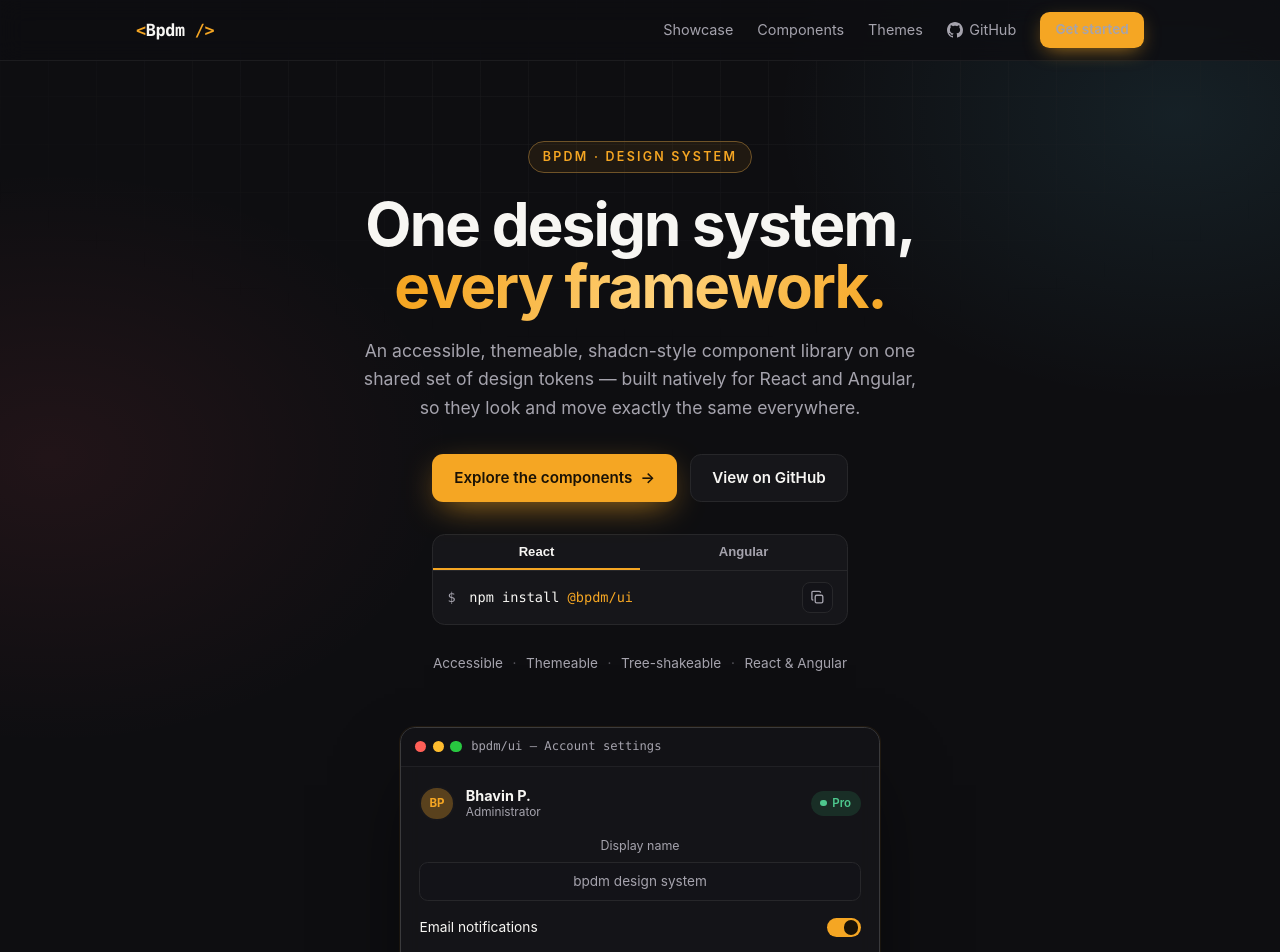
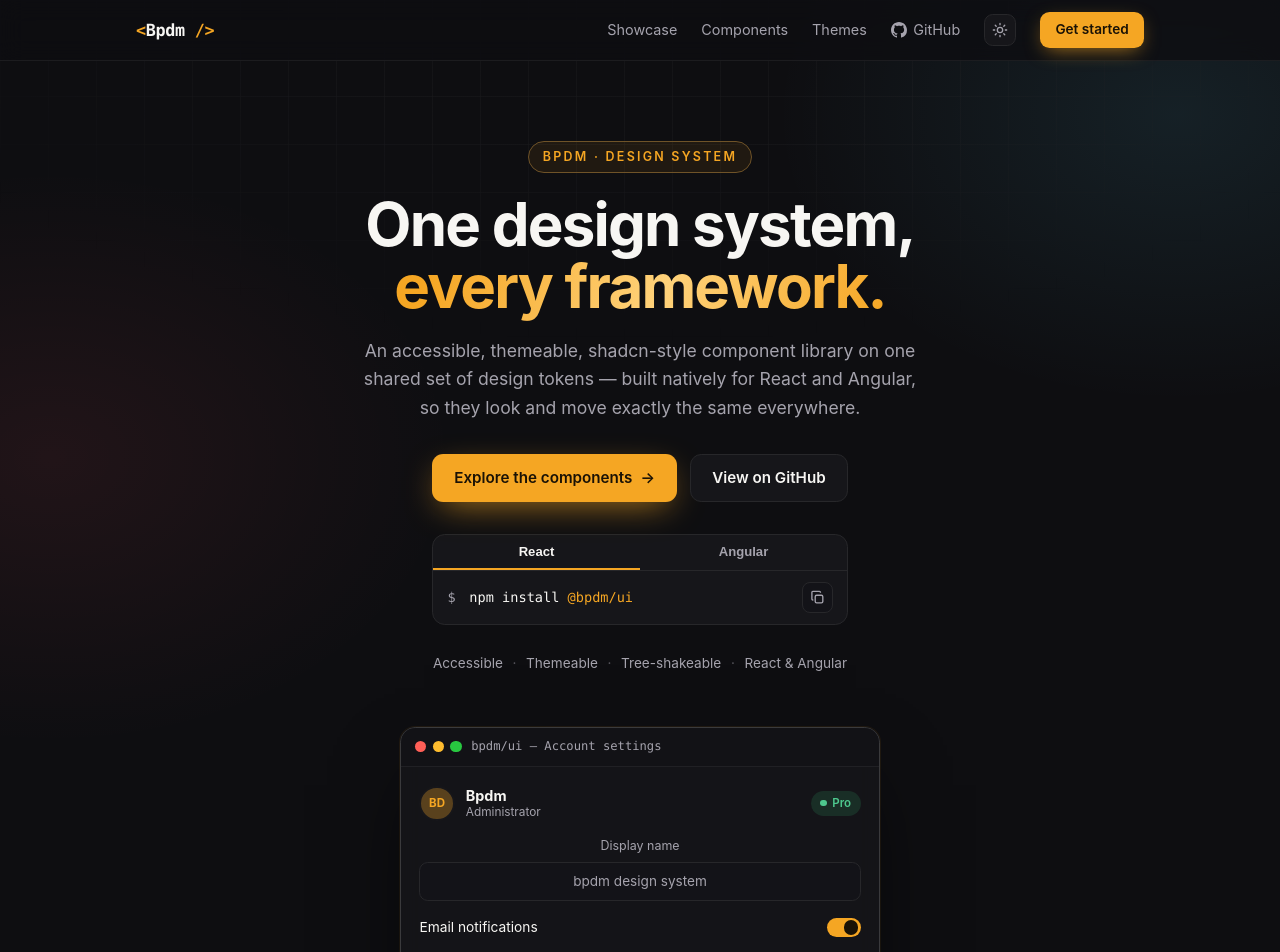
Before and after one commit to bpdm-hq/bpdm-ui, a Next.js app in the folder apps/landing/: page / in a window 1280 px wide. Shown: the top 952 px of the page. Built offline with nearby package versions, Linux system fonts and the light colour scheme.

Commit message:
landing: fix nav CTA contrast, replace author name with bpdm, add light/dark theme toggle (no-flash + system pref)

```diff
--- a/apps/landing/app/globals.css
+++ b/apps/landing/app/globals.css
@@ -12,6 +12,16 @@
   --ease: cubic-bezier(0.22, 1, 0.36, 1);
   --maxw: 66rem;
 }
+/* light theme — overrides the neutral palette; amber/react/angular stay shared */
+[data-theme="light"] {
+  --bg: #fbfbfa;
+  --bg-soft: #f3f3f1;
+  --card: #ffffff;
+  --card-hover: #f6f6f4;
+  --border: #e6e4df;
+  --fg: #1c1a17;
+  --muted: #6b6862;
+}
 * { box-sizing: border-box; margin: 0; padding: 0; }
 html { scroll-behavior: smooth; }
 body {
@@ -20,6 +30,7 @@ body {
   color: var(--fg);
   line-height: 1.6;
   -webkit-font-smoothing: antialiased;
+  transition: background-color 0.25s var(--ease), color 0.25s var(--ease);
   background-image: radial-gradient(
     55rem 32rem at 50% -8%,
     color-mix(in srgb, var(--primary) 11%, transparent),
@@ -285,15 +296,25 @@ h1 .amber {
 .btn-primary { box-shadow: 0 10px 34px -10px color-mix(in srgb, var(--primary) 78%, transparent); }
 .btn-primary:hover { box-shadow: 0 16px 46px -10px color-mix(in srgb, var(--primary) 92%, transparent); }
 
-/* nav CTA button */
-.nav-cta {
+/* nav CTA button — selector outranks `.nav-links a` so the dark label stays readable */
+.nav-links a.nav-cta {
   padding: 0.45rem 0.95rem; border-radius: 0.6rem; background: var(--primary); color: #1a1205;
   font-weight: 600; font-size: 0.85rem; text-decoration: none;
   box-shadow: 0 6px 20px -6px color-mix(in srgb, var(--primary) 70%, transparent);
   transition: transform 0.2s var(--ease), box-shadow 0.2s var(--ease);
 }
-.nav-cta:hover { transform: translateY(-1px); box-shadow: 0 10px 28px -6px color-mix(in srgb, var(--primary) 88%, transparent); }
-@media (max-width: 640px) { .nav-cta { display: none; } }
+.nav-links a.nav-cta:hover { color: #1a1205; transform: translateY(-1px); box-shadow: 0 10px 28px -6px color-mix(in srgb, var(--primary) 88%, transparent); }
+@media (max-width: 640px) { .nav-links a.nav-cta { display: none; } }
+
+/* theme toggle */
+.theme-toggle {
+  display: grid; place-items: center; width: 2rem; height: 2rem; border-radius: 0.55rem;
+  border: 1px solid var(--border); background: var(--card); color: var(--muted); cursor: pointer;
+  transition: color 0.2s var(--ease), border-color 0.2s var(--ease), background 0.2s var(--ease);
+}
+.theme-toggle:hover { color: var(--fg); border-color: color-mix(in srgb, var(--fg) 30%, var(--border)); }
+.theme-toggle:focus-visible { outline: none; box-shadow: 0 0 0 2px var(--bg), 0 0 0 4px var(--primary); }
+.theme-toggle svg { width: 1rem; height: 1rem; }
 
 /* ── window chrome (hero product shot + code) ─────────── */
 .window-bar { display: flex; align-items: center; gap: 0.6rem; padding: 0.6rem 0.85rem; border-bottom: 1px solid color-mix(in srgb, var(--border) 70%, transparent); background: color-mix(in srgb, var(--bg-soft) 70%, transparent); }
--- a/apps/landing/app/layout.tsx
+++ b/apps/landing/app/layout.tsx
@@ -29,8 +29,8 @@ export const metadata: Metadata = {
     "accessible components",
     "themeable ui",
   ],
-  authors: [{ name: "Bhavin P. Devamorari", url: SITE }],
-  creator: "Bhavin P. Devamorari",
+  authors: [{ name: "bpdm", url: SITE }],
+  creator: "bpdm",
   alternates: { canonical: "/" },
   openGraph: {
     type: "website",
@@ -52,9 +52,16 @@ export const metadata: Metadata = {
 };
 
 export const viewport: Viewport = {
-  themeColor: "#0e0e11",
-  colorScheme: "dark",
+  themeColor: [
+    { media: "(prefers-color-scheme: dark)", color: "#0e0e11" },
+    { media: "(prefers-color-scheme: light)", color: "#fbfbfa" },
+  ],
+  colorScheme: "dark light",
 };
+
+// Runs before paint: pick the saved theme (or system preference) and set it on
+// <html>, so there's no flash of the wrong theme. SSR defaults to dark.
+const THEME_INIT = `(function(){try{var t=localStorage.getItem('bpdm-theme');if(t!=='light'&&t!=='dark'){t=(window.matchMedia&&window.matchMedia('(prefers-color-scheme: light)').matches)?'light':'dark';}document.documentElement.dataset.theme=t;}catch(e){}})();`;
 
 // Structured data: the site + the software (component library) it documents.
 const jsonLd = {
@@ -66,12 +73,12 @@ const jsonLd = {
       url: SITE,
       name: "bpdm/ui",
       description: DESCRIPTION,
-      publisher: { "@id": `${SITE}/#person` },
+      publisher: { "@id": `${SITE}/#org` },
     },
     {
-      "@type": "Person",
-      "@id": `${SITE}/#person`,
-      name: "Bhavin P. Devamorari",
+      "@type": "Organization",
+      "@id": `${SITE}/#org`,
+      name: "bpdm",
       url: SITE,
     },
     {
@@ -82,7 +89,7 @@ const jsonLd = {
       operatingSystem: "Web",
       description: DESCRIPTION,
       url: SITE,
-      author: { "@id": `${SITE}/#person` },
+      author: { "@id": `${SITE}/#org` },
       offers: { "@type": "Offer", price: "0", priceCurrency: "USD" },
       license: "https://opensource.org/licenses/MIT",
     },
@@ -134,6 +141,7 @@ export default function RootLayout({ children }: { children: React.ReactNode })
     // silences only those top-level attribute mismatches, not the rest of the tree.
     <html lang="en" data-theme="dark" suppressHydrationWarning>
       <body suppressHydrationWarning>
+        <script dangerouslySetInnerHTML={{ __html: THEME_INIT }} />
         {children}
         <script
           type="application/ld+json"
--- a/apps/landing/app/page.tsx
+++ b/apps/landing/app/page.tsx
@@ -1,5 +1,6 @@
 import type { CSSProperties } from "react";
 import { InstallTabs } from "./install-tabs";
+import { ThemeToggle } from "./theme-toggle";
 
 const REACT_DOCS = "/react/?path=/docs/introduction--docs";
 const ANGULAR_DOCS = "/angular/?path=/docs/introduction--docs";
@@ -40,6 +41,7 @@ export default function Home() {
               </svg>
               GitHub
             </a>
+            <ThemeToggle />
             <a className="nav-cta" href={REACT_DOCS}>Get started</a>
           </nav>
         </div>
@@ -85,9 +87,9 @@ export default function Home() {
                 <div className="window-body">
                   <div className="panel">
                     <div className="panel-head">
-                      <span className="d-avatar" style={{ background: "color-mix(in srgb, var(--primary) 30%, var(--card))", color: "var(--primary)" }}>BP</span>
+                      <span className="d-avatar" style={{ background: "color-mix(in srgb, var(--primary) 30%, var(--card))", color: "var(--primary)" }}>BD</span>
                       <div className="panel-id">
-                        <strong>Bhavin P.</strong>
+                        <strong>Bpdm</strong>
                         <span>Administrator</span>
                       </div>
                       <span className="d-badge d-badge-success" style={{ marginLeft: "auto" }}><i></i> Pro</span>
@@ -194,7 +196,7 @@ export default function Home() {
               <div className="demo">
                 <span className="demo-label">Avatars</span>
                 <div className="demo-row d-avatars">
-                  <span className="d-avatar" style={{ background: "color-mix(in srgb, var(--primary) 30%, var(--card))", color: "var(--primary)" }}>BP</span>
+                  <span className="d-avatar" style={{ background: "color-mix(in srgb, var(--primary) 30%, var(--card))", color: "var(--primary)" }}>BD</span>
                   <span className="d-avatar" style={{ background: "color-mix(in srgb, var(--react) 26%, var(--card))", color: "var(--react)" }}>RX</span>
                   <span className="d-avatar" style={{ background: "color-mix(in srgb, var(--angular) 26%, var(--card))", color: "var(--angular)" }}>NG</span>
                   <span className="d-avatar d-avatar-more">+12</span>
--- /dev/null
+++ b/apps/landing/app/theme-toggle.tsx
@@ -0,0 +1,47 @@
+"use client";
+
+import { useEffect, useState } from "react";
+
+type Theme = "light" | "dark";
+
+/** Light/dark toggle — flips `data-theme` on <html> and persists to localStorage. */
+export function ThemeToggle() {
+  const [theme, setTheme] = useState<Theme>("dark");
+
+  // sync from the attribute the no-flash inline script already set
+  useEffect(() => {
+    const current = (document.documentElement.dataset.theme as Theme) || "dark";
+    setTheme(current);
+  }, []);
+
+  const toggle = () => {
+    const next: Theme = theme === "dark" ? "light" : "dark";
+    setTheme(next);
+    document.documentElement.dataset.theme = next;
+    try {
+      localStorage.setItem("bpdm-theme", next);
+    } catch {
+      /* storage unavailable */
+    }
+  };
+
+  return (
+    <button
+      type="button"
+      className="theme-toggle"
+      aria-label={theme === "dark" ? "Switch to light theme" : "Switch to dark theme"}
+      onClick={toggle}
+    >
+      {theme === "dark" ? (
+        <svg viewBox="0 0 24 24" fill="none" stroke="currentColor" strokeWidth="2" strokeLinecap="round" strokeLinejoin="round" aria-hidden="true">
+          <circle cx="12" cy="12" r="4" />
+          <path d="M12 2v2M12 20v2M4.9 4.9l1.4 1.4M17.7 17.7l1.4 1.4M2 12h2M20 12h2M4.9 19.1l1.4-1.4M17.7 6.3l1.4-1.4" />
+        </svg>
+      ) : (
+        <svg viewBox="0 0 24 24" fill="none" stroke="currentColor" strokeWidth="2" strokeLinecap="round" strokeLinejoin="round" aria-hidden="true">
+          <path d="M21 12.79A9 9 0 1 1 11.21 3 7 7 0 0 0 21 12.79Z" />
+        </svg>
+      )}
+    </button>
+  );
+}
--- a/package.json
+++ b/package.json
@@ -4,7 +4,7 @@
   "private": true,
   "description": "bpdm design system — a monorepo of framework implementations sharing one set of design tokens.",
   "license": "MIT",
-  "author": "Bhavin P. Devamorari (https://bpdm.dev)",
+  "author": "bpdm (https://bpdm.dev)",
   "repository": {
     "type": "git",
     "url": "git+https://github.com/BDev-9/bpdm-ui.git"
--- a/packages/angular/package.json
+++ b/packages/angular/package.json
@@ -3,7 +3,7 @@
   "version": "0.1.0",
   "description": "A modern, themeable, accessible Angular component library — Angular CDK, Tailwind 4, and the bpdm design system.",
   "license": "MIT",
-  "author": "Bhavin P. Devamorari (https://bpdm.dev)",
+  "author": "bpdm (https://bpdm.dev)",
   "homepage": "https://bpdm.dev",
   "repository": {
     "type": "git",
--- a/packages/react/package.json
+++ b/packages/react/package.json
@@ -4,7 +4,7 @@
   "description": "A modern, themeable, accessible React component library — Radix primitives, Tailwind 4, and a warm amber design system.",
   "type": "module",
   "license": "MIT",
-  "author": "Bhavin P. Devamorari (https://bpdm.dev)",
+  "author": "bpdm (https://bpdm.dev)",
   "homepage": "https://bpdm.dev",
   "repository": {
     "type": "git",
--- a/packages/tokens/package.json
+++ b/packages/tokens/package.json
@@ -3,7 +3,7 @@
   "version": "0.1.0",
   "description": "Framework-agnostic design tokens for the bpdm design system — CSS variables, four themes, and one motion language.",
   "license": "MIT",
-  "author": "Bhavin P. Devamorari (https://bpdm.dev)",
+  "author": "bpdm (https://bpdm.dev)",
   "homepage": "https://bpdm.dev",
   "repository": {
     "type": "git",
--- a/packages/variants/package.json
+++ b/packages/variants/package.json
@@ -4,7 +4,7 @@
   "description": "Framework-agnostic styling primitives for the bpdm design system — class-merge (cn) and cva variant maps shared by every framework package.",
   "type": "module",
   "license": "MIT",
-  "author": "Bhavin P. Devamorari (https://bpdm.dev)",
+  "author": "bpdm (https://bpdm.dev)",
   "homepage": "https://bpdm.dev",
   "repository": {
     "type": "git",
```
Also changed, not shown: 1 other file (tests, documents, lock files or other folders).
